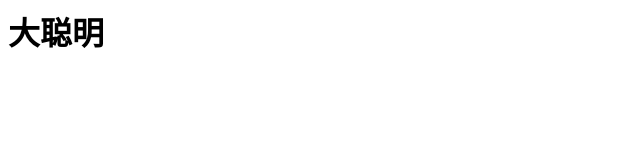
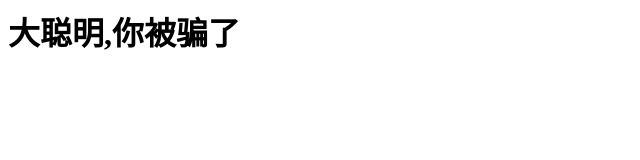
Before and after one commit to tanziran/tanziran.github.io, a plain HTML site: page index.html in a window 1280 px wide. Shown: the whole page, without its empty margins (0-640 px from the left). Drawn offline with Linux system fonts and the light colour scheme.

Commit message:
Update index.html

```diff
--- a/index.html
+++ b/index.html
@@ -1 +1 @@
-<h1>大聪明</h1>
+<h1>大聪明,你被骗了</h1>
```
